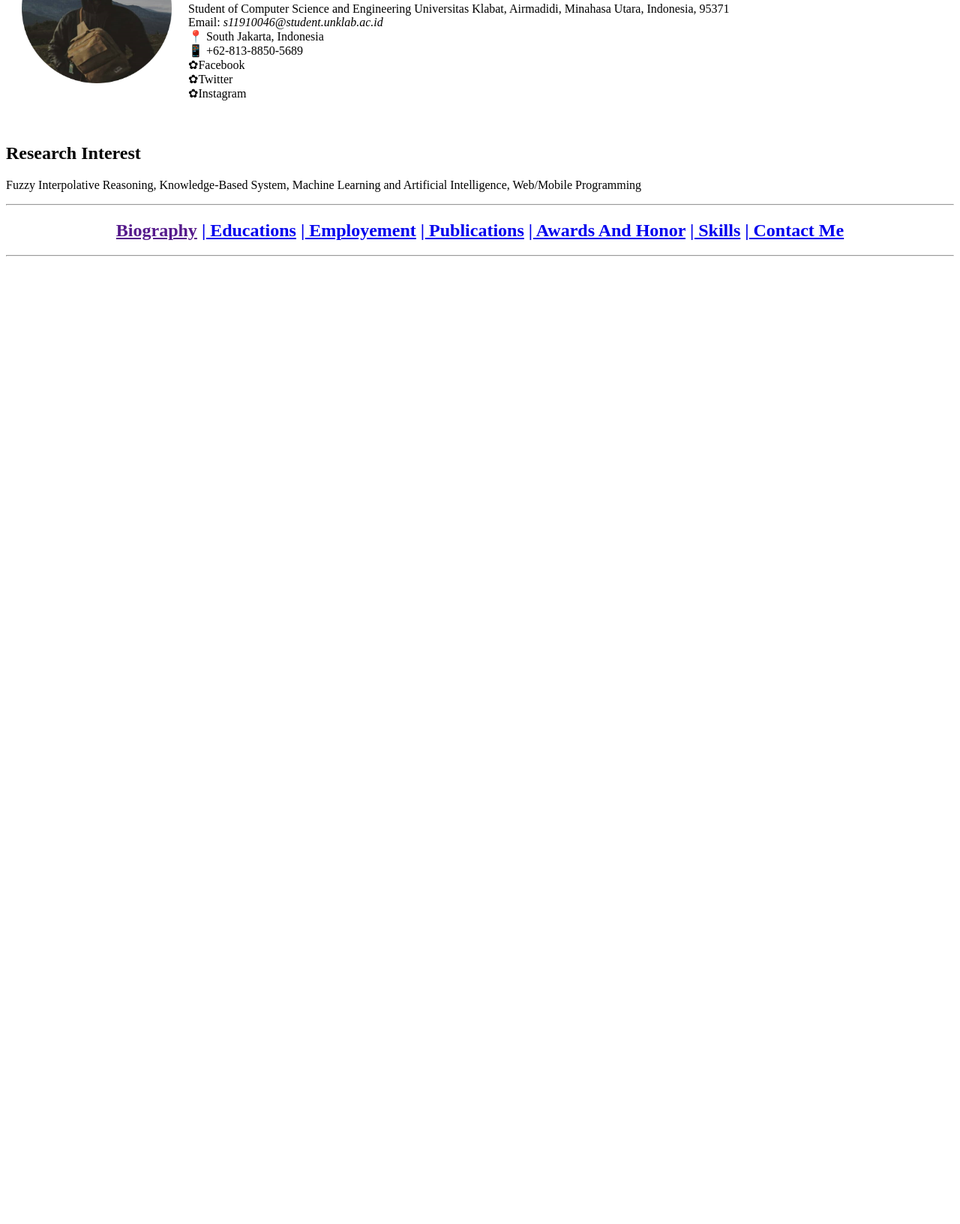
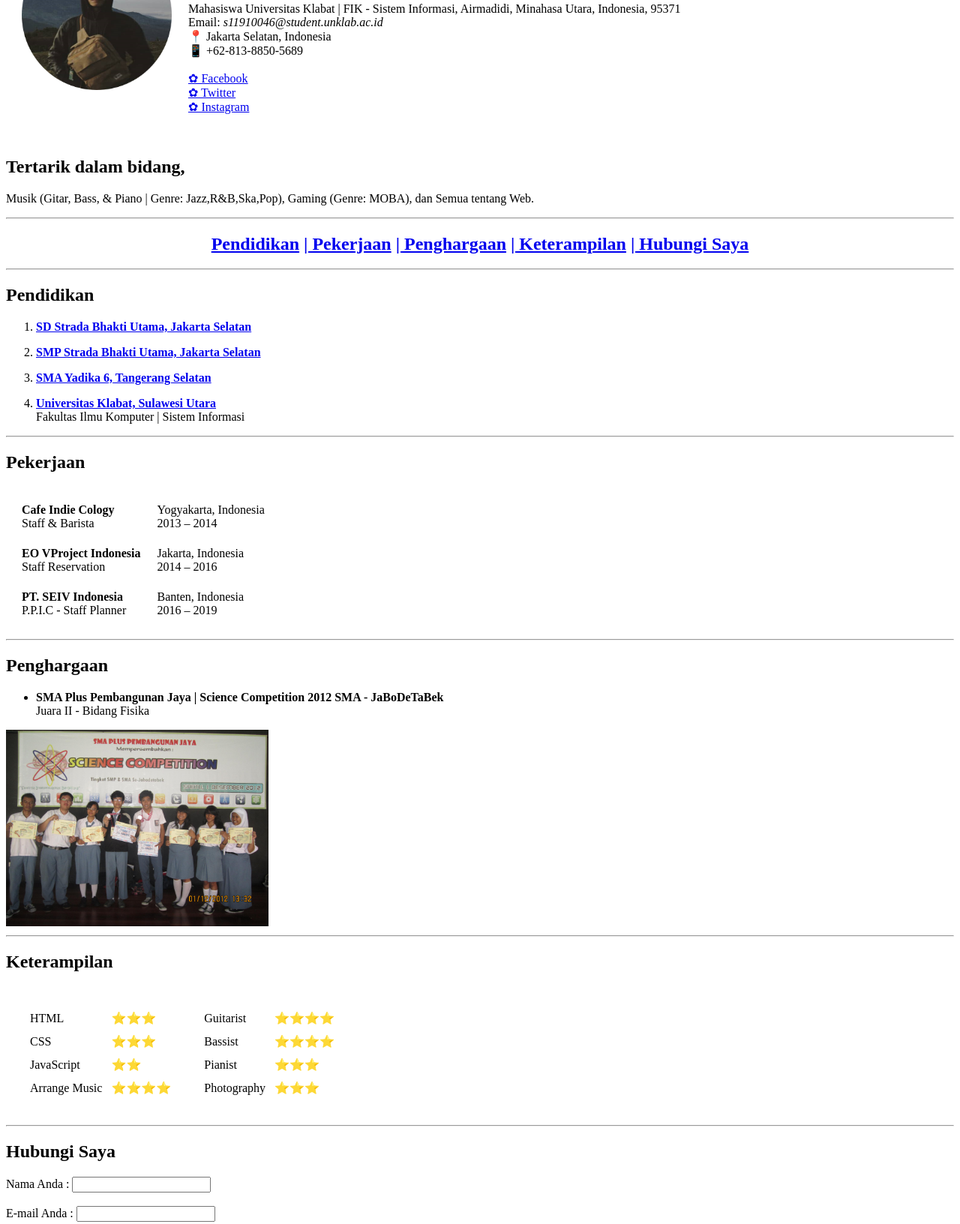
Before and after one commit to MaestroPythagoras/cv, a plain HTML site: page index.html in a window 1280 px wide. Shown: the part 153-1785 px from the top of the page at 75% size. Before the commit the page ends 800 px from the top, so only its background shows below. Drawn offline with Linux system fonts and the light colour scheme.

Commit message:
Update: Website Pages

```diff
--- a/index.html
+++ b/index.html
@@ -7,10 +7,10 @@
     <meta name="description" content="Maestro Pythagoras Homepage" />
     <meta
       name="keywords"
-      content="Stenly Ibrahim Adam, Fuzzy, Fuzzy Interpolation"
+      content="Maestro Pythagoras, Jazz, R&B, Ska, Pop, Moba, Website"
     />
-    <meta name="author" content="Stenly Ibrahim Adam" />
-    <title>Maestro Pythagoras's Homepage</title>
+    <meta name="author" content="Maestro Pythagoras" />
+    <title>CV Maestro Pythagoras</title>
   </head>
   <body>
     <header>
@@ -23,47 +23,209 @@
             <h1>CV Maestro Pythagoras</h1>
             <h2>***</h2>
             <p>
-             Student of Computer Science and Engineering Universitas Klabat,
+             Mahasiswa Universitas Klabat | FIK - Sistem Informasi,
               Airmadidi, Minahasa Utara, Indonesia, 95371
               <br />
               Email: <em>s11910046@student.unklab.ac.id</em>
               <br />
-              📍 South Jakarta, Indonesia
+              📍 Jakarta Selatan, Indonesia
               <br />
               📱 +62-813-8850-5689
+              <br /><br />
+              <a href="https://www.facebook.com/maestro.pythagoras/">✿ Facebook</a>
               <br />
-              ✿Facebook
+              <a href="https://twitter.com/fLavaa7">✿ Twitter</a>
               <br />
-              ✿Twitter
-              <br />
-              ✿Instagram
+              <a href="https://www.instagram.com/mes_pyth/">✿ Instagram</a>
             </p>
           </td>
         </tr>
       </table>
     </header>
     <section>
-        <h1>Research Interest</h1>
+        <h1>Tertarik dalam bidang,</h1>
         <p>
-          Fuzzy Interpolative Reasoning, Knowledge-Based System, Machine Learning
-          and Artificial Intelligence, Web/Mobile Programming
+          Musik (Gitar, Bass, & Piano | Genre: Jazz,R&B,Ska,Pop), Gaming (Genre: MOBA), dan Semua tentang Web.
         </p>
       </section>
     <hr />
     <div style="text-align:center">
     <h2>
     <nav>
-      <a href="">Biography</a>
-      <a href="#educations">| Educations</a>
-      <a href="#employment">| Employement</a>
-      <a href="#publications">| Publications</a>
-      <a href="#awards">| Awards And Honor</a>
-      <a href="#skills">| Skills</a>
-      <a href="#contact-me">| Contact Me</a>
+      <a href="#educations">Pendidikan</a>
+      <a href="#employment">| Pekerjaan</a>
+      <a href="#awards">| Penghargaan</a>
+      <a href="#skills">| Keterampilan</a>
+      <a href="#contact-me">| Hubungi Saya</a>
     </nav>
     </h2>
     </div>
     <section>
       <hr />
+      <h1>Pendidikan</h1>
+      <ol>
+        <li>
+          <p>
+            <strong
+              ><a href="http://bhaktiutama.sdstrada.sch.id/">SD Strada Bhakti Utama, Jakarta Selatan</a></strong>
+          </p>
+        </li>
+        <li>
+          <p>
+            <strong
+              ><a href="http://bhaktiutama.smpstrada.sch.id/">SMP Strada Bhakti Utama, Jakarta Selatan</a></strong>
+          </p>
+        </li>
+        <li>
+          <p>
+            <strong
+              ><a href="https://www.smayadika6.com/">SMA Yadika 6, Tangerang Selatan</a></strong>
+          </p>
+        </li>
+        <li>
+          <p>
+            <strong
+              ><a href="https://www.unklab.ac.id/"
+                >Universitas Klabat, Sulawesi Utara</a
+              >
+            </strong>
+            <br />
+            Fakultas Ilmu Komputer | Sistem Informasi
+          </p>
+        </li>
+      </ol>
+    </section>
+    <section id="employment">
+      <hr />
+      <h1>Pekerjaan</h1>
+      <table cellspacing="20">
+        <tr>
+          <td>
+            <strong>Cafe Indie Cology</strong>
+            <br />
+            Staff & Barista
+          </td>
+          <td>
+            Yogyakarta, Indonesia <br />
+            2013 – 2014
+          </td>
+        </tr>
+        <tr>
+          <td>
+            <strong
+              >EO VProject Indonesia</strong
+            >
+            <br />
+            Staff Reservation
+          </td>
+          <td>
+            Jakarta, Indonesia <br />
+            2014 – 2016
+          </td>
+        </tr>
+        <tr>
+          <td>
+            <strong>PT. SEIV Indonesia</strong> <br />
+            P.P.I.C - Staff Planner
+          </td>
+          <td>
+            Banten, Indonesia <br />
+            2016 – 2019
+          </td>
+        </tr>
+      </table>
+    </section>
+
+    <section id="awards">
+      <hr />
+      <h1>Penghargaan</h1>
+      <table>
+        <ul>
+          <li>
+            <strong
+              >SMA Plus Pembangunan Jaya | Science Competition 2012 SMA - JaBoDeTaBek </strong
+            ><br />
+            Juara II - Bidang Fisika
+          </li>
+        </ul>
+      </table>
+      <picture>
+        <img src="Penghargaan.jpg" alt="awards" style="width:350px;">
+      </picture>
+    </section>
+    <section id="skills">
+      <hr />
+      <h1>Keterampilan</h1>
+      <table cellspacing="20">
+        <tr>
+          <td>
+            <table cellspacing="10">
+              <tr>
+                <td>HTML</td>
+                <td>⭐️⭐️⭐️</td>
+              </tr>
+              <tr>
+                <td>CSS</td>
+                <td>⭐️⭐️⭐️</td>
+              </tr>
+              <tr>
+                <td>JavaScript</td>
+                <td>⭐️⭐️</td>
+              </tr>
+              <tr>
+                <td>Arrange Music</td>
+                <td>⭐️⭐️⭐️⭐️</td>
+              </tr>
+            </table>
+          </td>
+          <td>
+            <table cellspacing="10">
+              <tr>
+                <td>Guitarist</td>
+                <td>⭐️⭐️⭐️⭐️</td>
+              </tr>
+              <tr>
+                <td>Bassist</td>
+                <td>⭐️⭐️⭐️⭐️</td>
+              </tr>
+              <tr>
+                <td>Pianist</td>
+                <td>⭐️⭐️⭐️</td>
+              </tr>
+              <tr>
+                <td>Photography</td>
+                <td>⭐️⭐️⭐️</td>
+              </tr>
+            </table>
+          </td>
+        </tr>
+      </table>
+    </section>
+    <section id="contact-me">
+      <hr />
+      <h1>Hubungi Saya</h1>
+      <form>
+        <label for="name">Nama Anda : </label>
+        <input type="text" name="name" id="name" required />
+        <br />
+        <br />
+        <label for="email">E-mail Anda :</label>
+        <input type="email" name="email" id="email" required />
+        <br />
+        <br />
+        <label for="message">Pesan Anda :</label>
+        <br />
+        <textarea
+          name="message"
+          id="message"
+          cols="40"
+          rows="10"
+          placeholder="Silahkan isi pesan anda..."
+        ></textarea>
+        <br />
+        <input type="submit" name="kirim" />
+      </form>
+    </section>
+    <footer></footer>
   </body>
 </html>
```
Also changed, not shown: Penghargaan.jpg (added).
